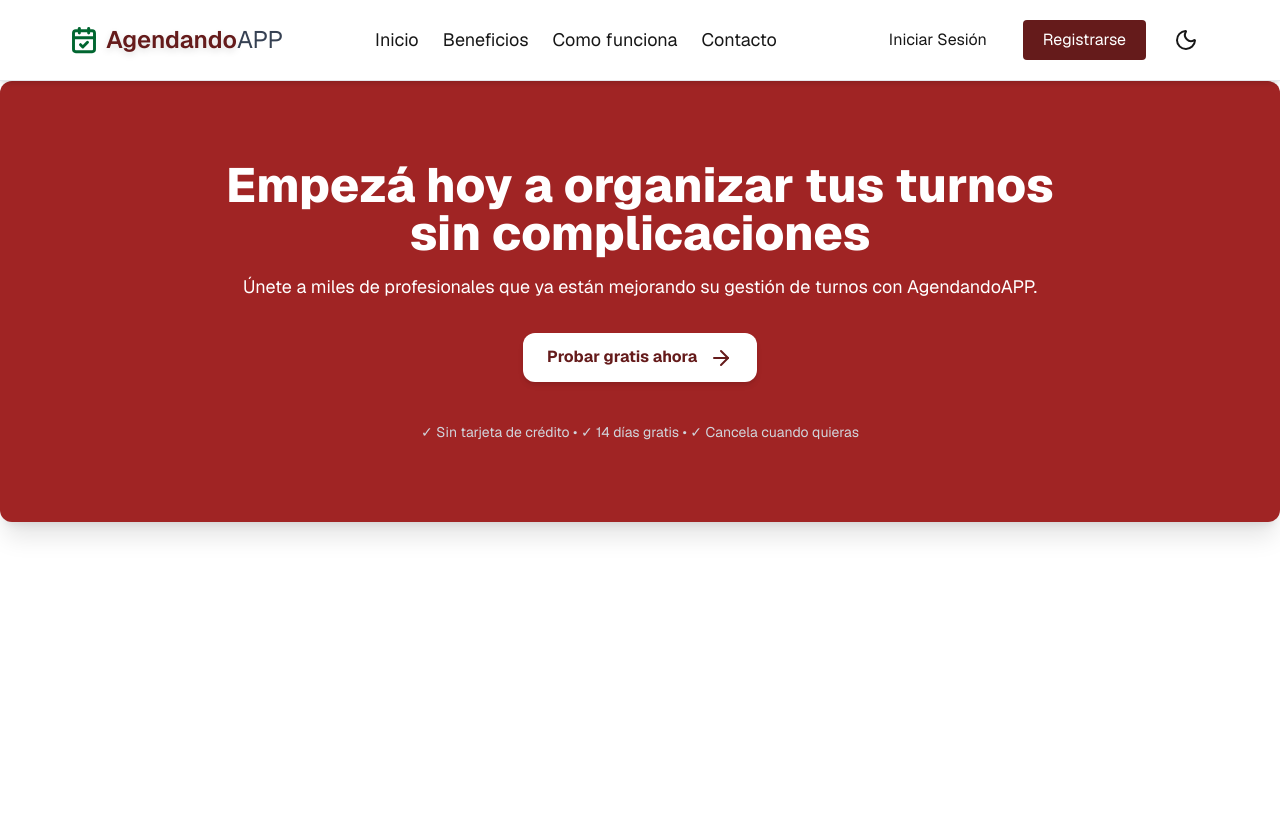
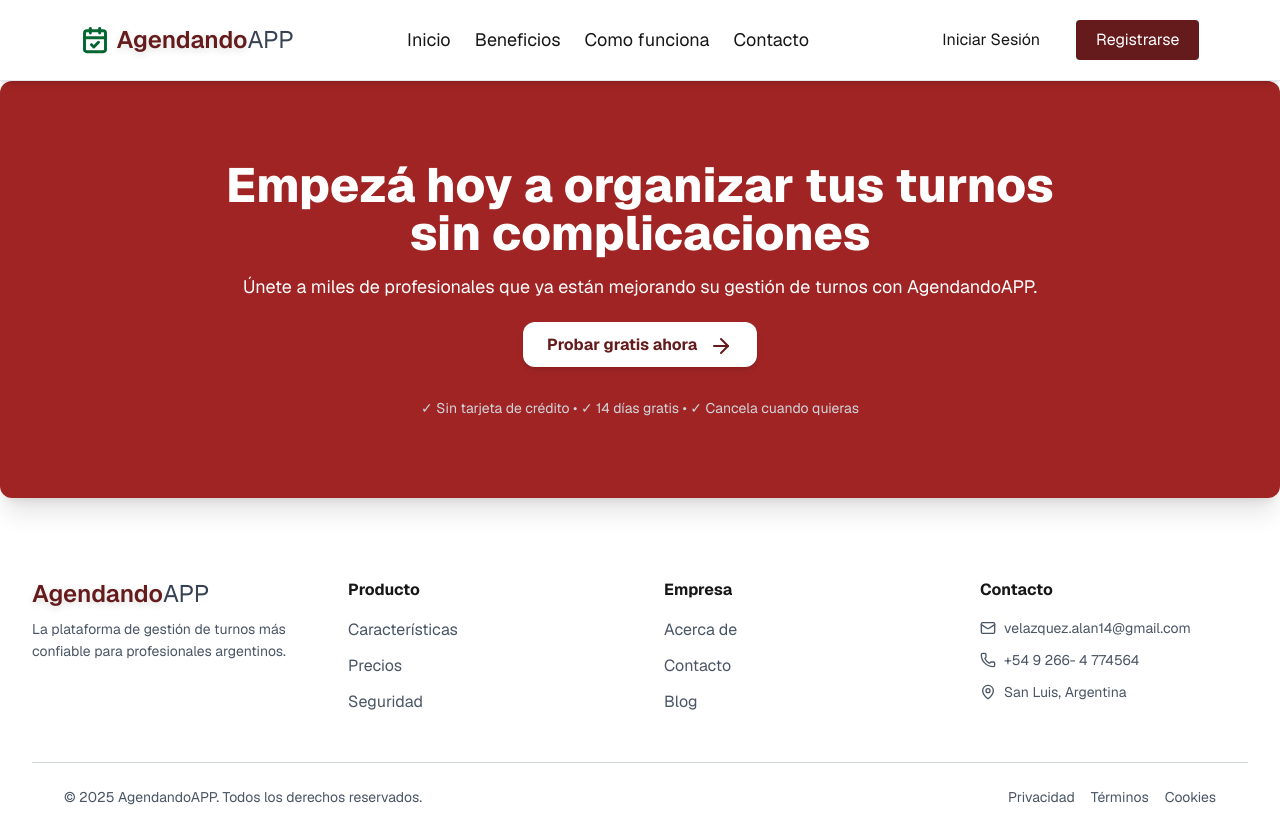
Before and after one commit to alanVelazquez14/agendando-app, a Next.js app in the folder client/: page /call-to-action in a window 1280 px wide. Before the commit the page ends 800 px from the top, so only its background shows below. Built offline with nearby package versions, Linux system fonts and the light colour scheme.

Commit message:
feat: add footer

```diff
--- a/client/src/app/call-to-action/page.tsx
+++ b/client/src/app/call-to-action/page.tsx
@@ -10,9 +10,9 @@ export default function CallToActionPage() {
           Únete a miles de profesionales que ya están mejorando su gestión de
           turnos con AgendandoAPP.
         </p>
-        <button className="bg-white text-[#651B1B] px-6 py-3 rounded-xl font-bold shadow-md hover:bg-gray-100 transition-all duration-300 transform hover:-translate-y-0.5 focus:ring-4 focus:ring-[#651B1B]/50">
+        <a href="/register" className="bg-white text-[#651B1B] px-6 py-3 rounded-xl font-bold shadow-md hover:bg-gray-100 transition-all duration-300 transform hover:-translate-y-0.5 focus:ring-4 focus:ring-[#651B1B]/50">
           Probar gratis ahora <ArrowRight className="inline-block ml-2" />
-        </button>
+        </a>
         <div className="text-sm text-gray-300 mt-10">
           ✓ Sin tarjeta de crédito • ✓ 14 días gratis • ✓ Cancela cuando quieras
         </div>
--- a/client/src/app/layout.tsx
+++ b/client/src/app/layout.tsx
@@ -4,6 +4,7 @@ import "./globals.css";
 import { Navbar } from "@/components/navbar/Navbar";
 import { ThemeProvider } from "next-themes";
 import BeneficioPage from "./beneficio/page";
+import Footer from "@/components/footer/page";
 
 const geistSans = Geist({
   variable: "--font-geist-sans",
@@ -30,19 +31,20 @@ export default function RootLayout({
 }) {
   return (
     <html lang="es" suppressHydrationWarning>
-      <ThemeProvider
+      {/* <ThemeProvider
         attribute="class"
         defaultTheme="light"
         enableSystem={true}
         disableTransitionOnChange={true}
+      > */}
+      <body
+        className={`${geistSans.variable} ${geistMono.variable} antialiased`}
       >
-        <body
-          className={`${geistSans.variable} ${geistMono.variable} antialiased`}
-        >
-          <Navbar />
-          {children}
-        </body>
-      </ThemeProvider>
+        <Navbar />
+        {children}
+        <Footer />
+      </body>
+      {/* </ThemeProvider> */}
     </html>
   );
 }
--- /dev/null
+++ b/client/src/components/footer/page.tsx
@@ -0,0 +1,108 @@
+import { CalendarCheck, Link, Mail, MapPin, Phone } from "lucide-react";
+
+export default function Footer() {
+  return (
+    <footer className="bg-white p-8 mt-12">
+      <div className="max-w-7xl mx-auto grid md:grid-cols-4 gap-12 mb-12">
+        <div className="flex flex-col space-y-2 ">
+          <h1 className="text-2xl transform hover:scale-105 transition-transform cursor-pointer">
+            <span className="text-[#651B1B] font-semibold drop-shadow-md">
+              Agendando
+            </span>
+            <span className="text-gray-700">APP</span>
+          </h1>
+          <p className="text-sm leading-relaxed text-gray-600">
+            La plataforma de gestión de turnos más confiable para profesionales
+            argentinos.
+          </p>
+        </div>
+        <div>
+          <h4 className="font-poppins font-bold mb-4">Producto</h4>
+          <ul className="space-y-3">
+            <li>
+              <a
+                href="#"
+                className="text-gray-600 hover:text-[#651B1B] transition-colors"
+              >
+                Características
+              </a>
+            </li>
+            <li>
+              <a
+                href="#precios"
+                className="text-gray-600 hover:text-[#651B1B] transition-colors"
+              >
+                Precios
+              </a>
+            </li>
+            <li>
+              <a
+                href="#"
+                className="text-gray-600 hover:text-[#651B1B] transition-colors"
+              >
+                Seguridad
+              </a>
+            </li>
+          </ul>
+        </div>
+        <div>
+          <h4 className="font-poppins font-bold mb-4">Empresa</h4>
+          <ul className="space-y-3">
+            <li>
+              <a
+                href="#"
+                className="text-gray-600 hover:text-[#651B1B] transition-colors"
+              >
+                Acerca de
+              </a>
+            </li>
+            <li>
+              <a
+                href="#contacto"
+                className="text-gray-600 hover:text-[#651B1B] transition-colors"
+              >
+                Contacto
+              </a>
+            </li>
+            <li>
+              <a
+                href="#"
+                className="text-gray-600 hover:text-[#651B1B] transition-colors"
+              >
+                Blog
+              </a>
+            </li>
+          </ul>
+        </div>
+        <div>
+          <h4 className="font-poppins font-bold mb-4">Contacto</h4>
+          <ul className="space-y-3 text-muted-foreground text-sm">
+            <li className="flex items-center gap-2 text-gray-600">
+              <Mail size={16} />
+              velazquez.alan14@gmail.com
+            </li>
+            <li className="flex items-center gap-2 text-gray-600">
+              <Phone size={16} />
+              +54 9 266- 4 774564
+            </li>
+            <li className="flex items-start gap-2 text-gray-600">
+              <MapPin size={16} className="mt-0.5" />
+              San Luis, Argentina
+            </li>
+          </ul>
+        </div>
+      </div>
+      <div className="flex max-w-7xl mx-auto px-4 sm:px-6 lg:px-8 justify-between items-center text-gray-600 text-sm border-t border-gray-300 pt-6">
+        <p className="text-sm">
+          &copy; {new Date().getFullYear()} AgendandoAPP. Todos los derechos
+          reservados.
+        </p>
+        <div className="space-x-4">
+          <a href="#">Privacidad</a>
+          <a href="#">Términos</a>
+          <a href="#">Cookies</a>
+        </div>
+      </div>
+    </footer>
+  );
+}
--- a/client/src/components/navbar/Navbar.tsx
+++ b/client/src/components/navbar/Navbar.tsx
@@ -60,7 +60,7 @@ export const Navbar = () => {
           >
             Registrarse
           </a>
-          <ThemeToggle />
+          {/* <ThemeToggle /> */}
         </div>
       </div>
     </nav>
```
